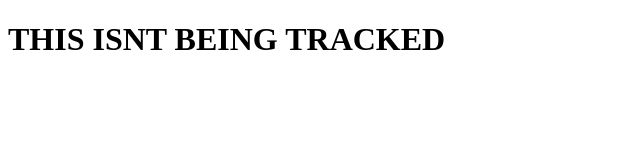
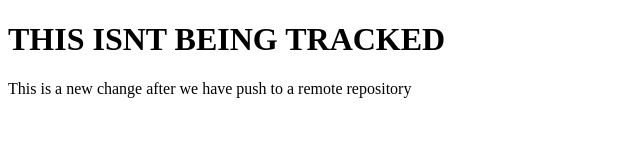
Before and after one commit to adedolapoadeshina/ticketapp, a plain HTML site: page contact.html in a window 1280 px wide. Shown: the whole page, without its empty margins (0-640 px from the left). Drawn offline with Linux system fonts and the light colour scheme.

```diff
--- a/contact.html
+++ b/contact.html
@@ -8,5 +8,6 @@
 	</head>
 	<body>
 		<h1>THIS ISNT BEING TRACKED</h1>
+		<p>This is a new change after we have push to a remote repository</p>
 	</body>
 </html>
```
